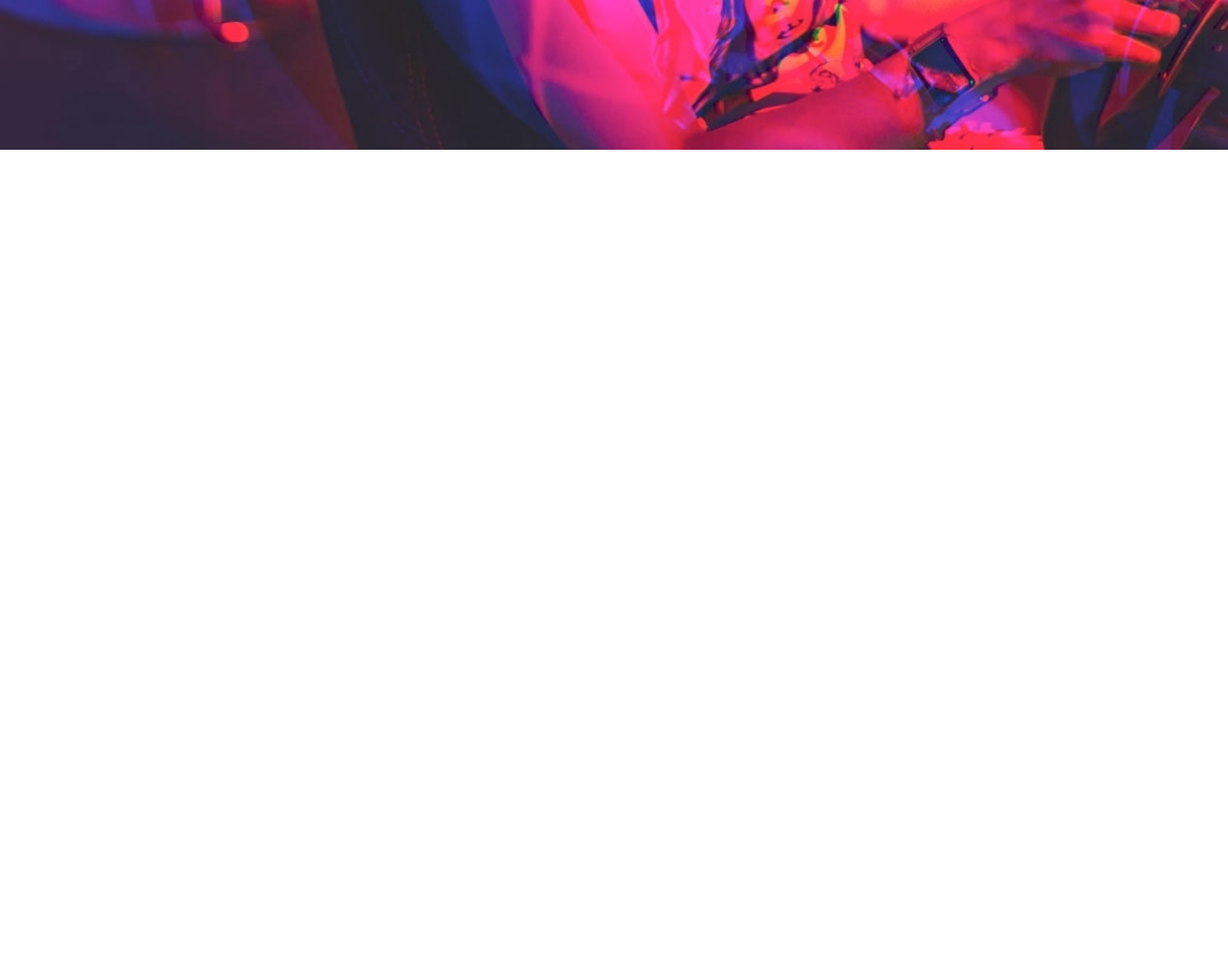
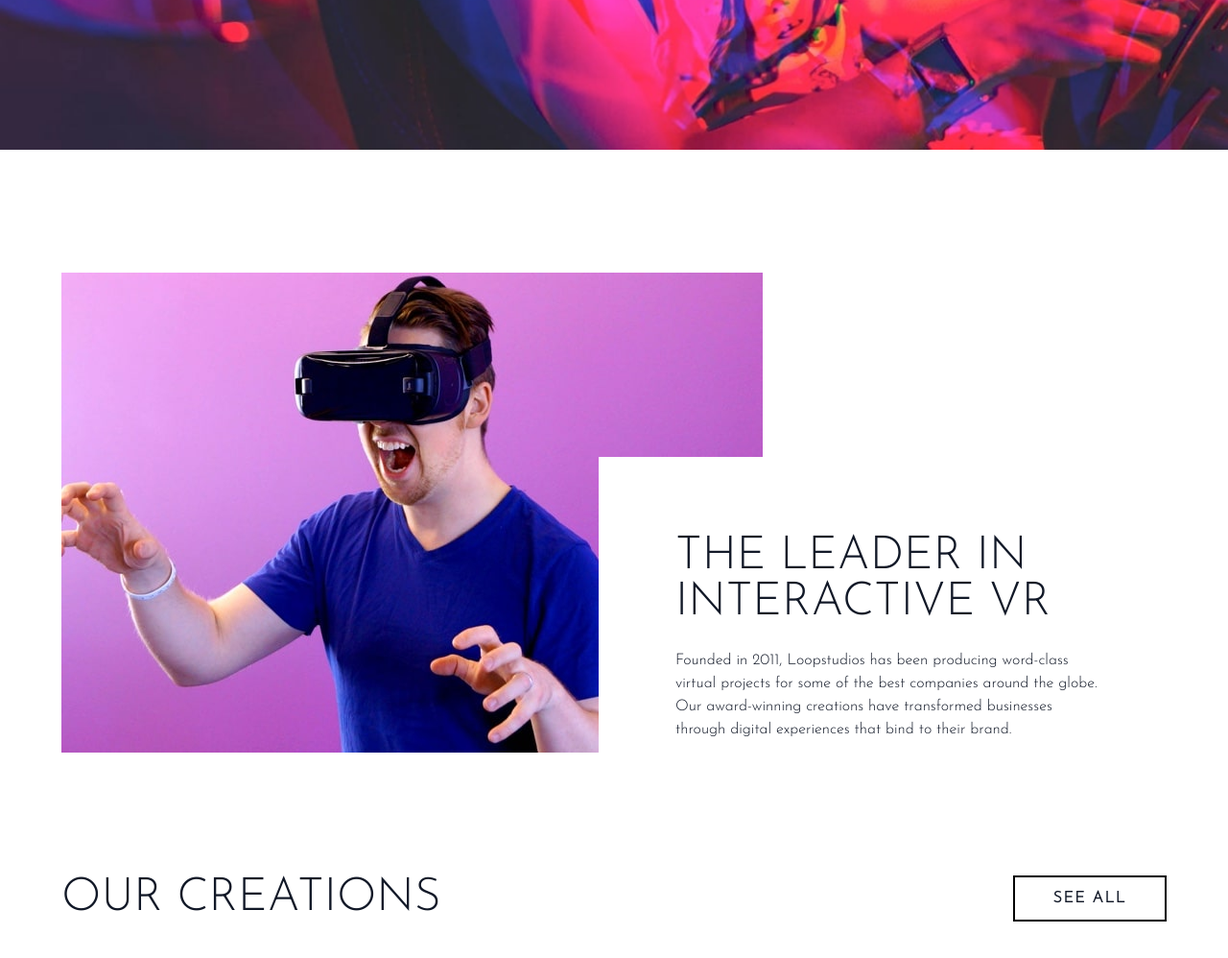
Before and after one commit to jensuki/Loopstudios-Tailwind, a website: page index.html in a window 1280 px wide. Shown: the part 500-1498 px from the top of the page at 96% size. Before the commit the page ends 800 px from the top, so only its background shows below. Drawn offline with Linux system fonts and the light colour scheme.

Commit message:
feature section relative container with absolute positioned text block

```diff
--- a/index.html
+++ b/index.html
@@ -52,6 +52,43 @@
                 Impressive Experiences That Deliver</div>
         </div>
     </section>
+
+    <!-- feature section -->
+    <section id="feature">
+        <!-- feature container -->
+        <div class="relative container flex flex-col max-w-6xl mx-auto my-32 px-6 text-gray-900 md:flex-row md:px-0">
+
+            <!-- image -->
+            <img src="images/desktop/image-interactive.jpg" alt="" />
+
+            <!-- text container -->
+            <div class="top-48 pr-0 bg-white md:absolute md:right-0 md:py-20 md:pl-20">
+                <h2
+                    class="max-w-lg mt-10 mb-6 font-sans text-4xl text-center text-gray-900 uppercase md:text-5xl md:mt-0 md:text-left">
+                    The leader in interactive VR</h2>
+                <p class="max-w-md text-center md:text-left">
+                    Founded in 2011, Loopstudios has been producing word-class virtual projects for some of the best
+                    companies around the globe. Our award-winning creations have transformed businesses through digital
+                    experiences that bind to their brand.
+                </p>
+            </div>
+        </div>
+    </section>
+    <!-- creations section -->
+    <section id="creations">
+        <!-- creations container -->
+        <div class="container max-w-6xl mx-auto my-32 px-6 text-gray-900 md:px-0">
+            <!-- creations header -->
+            <div class="flex justify-center mb-20 md:justify-between">
+                <h2 class="text-4xl text-center uppercase md:text-left md:text-5xl">our Creations</h2>
+
+                <button
+                    class="hidden px-10 py-2 my-0 font-bold tracking-widest uppercase border-2 border-black fornt-alata hover:bg-black hover:text-white md:block">
+                    See All
+                </button>
+            </div>
+        </div>
+    </section>
 </body>
 
 </html>
```
Also changed, not shown: css/style.css.
